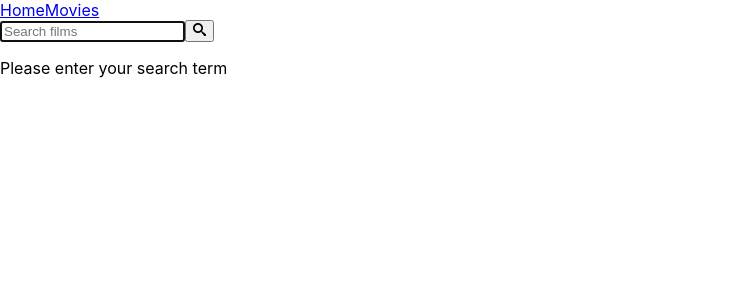
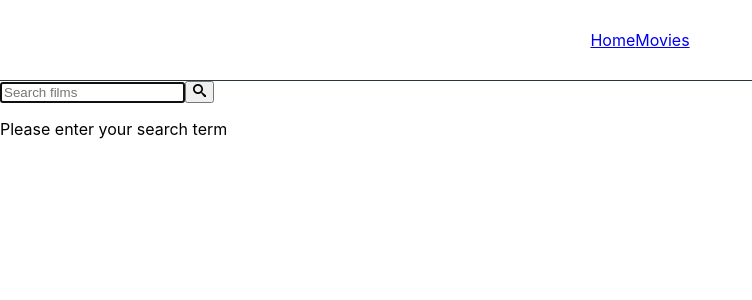
Before and after one commit to LesiaBelinska/goit-react-hw-04-movies, a React (Create React App) app: page /movies in a window 1280 px wide. Shown: the top 300 px of the page, without its empty margins (0-752 px from the left). Built offline with nearby package versions, Linux system fonts and the light colour scheme.

Commit message:
add AppBar styles

```diff
--- a/src/components/AppBar/AppBar.js
+++ b/src/components/AppBar/AppBar.js
@@ -1,10 +1,10 @@
 import Navigation from "../Navigation/Navigation";
 
-//import s from './AppBar.module.css';
+import s from './AppBar.module.css';
 
 export default function AppBar() {
     return (
-        <header className='{s.header}'>
+        <header className={s.header}>
             <Navigation />
         </header>
     );
--- /dev/null
+++ b/src/components/AppBar/AppBar.module.css
@@ -0,0 +1,7 @@
+.header {
+  display: flex;
+  justify-content: center;
+  align-items: center;
+  min-height: 80px;
+  border-bottom: 1px solid #2a363b;
+}
```
